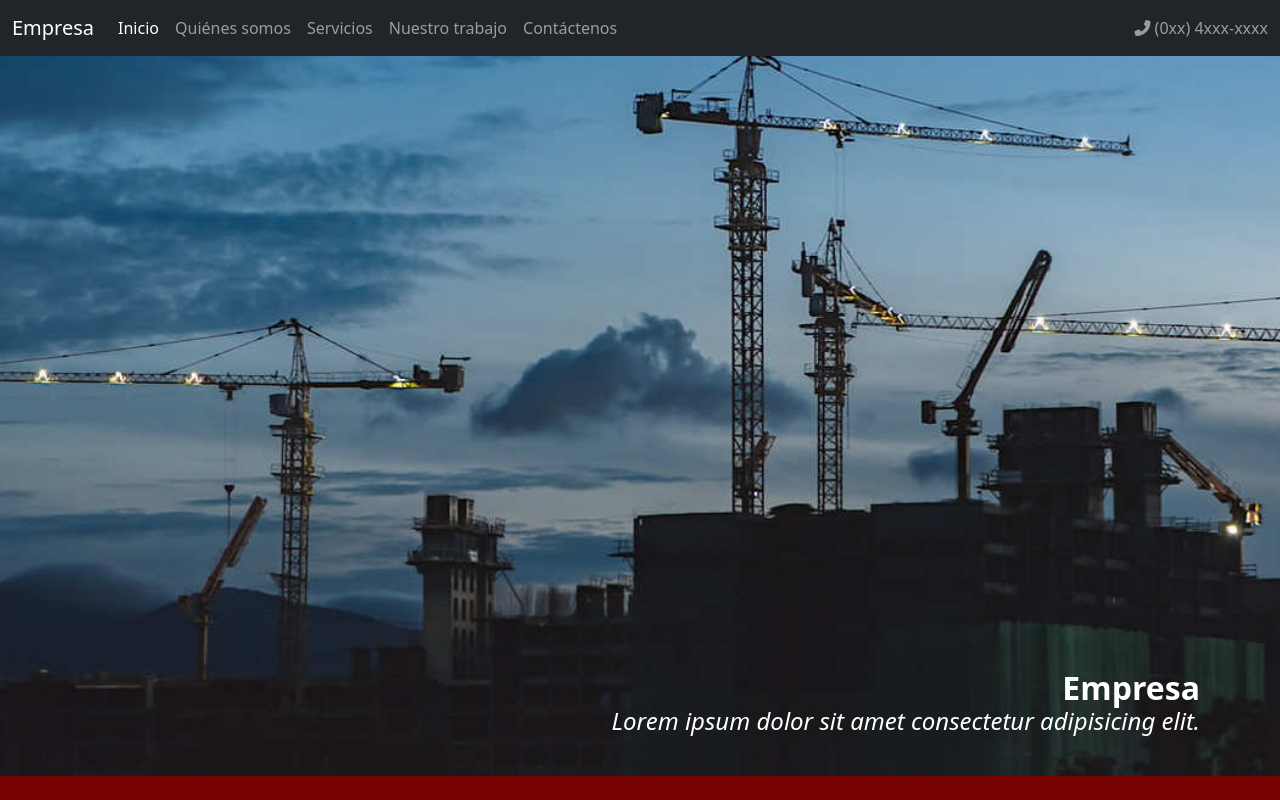
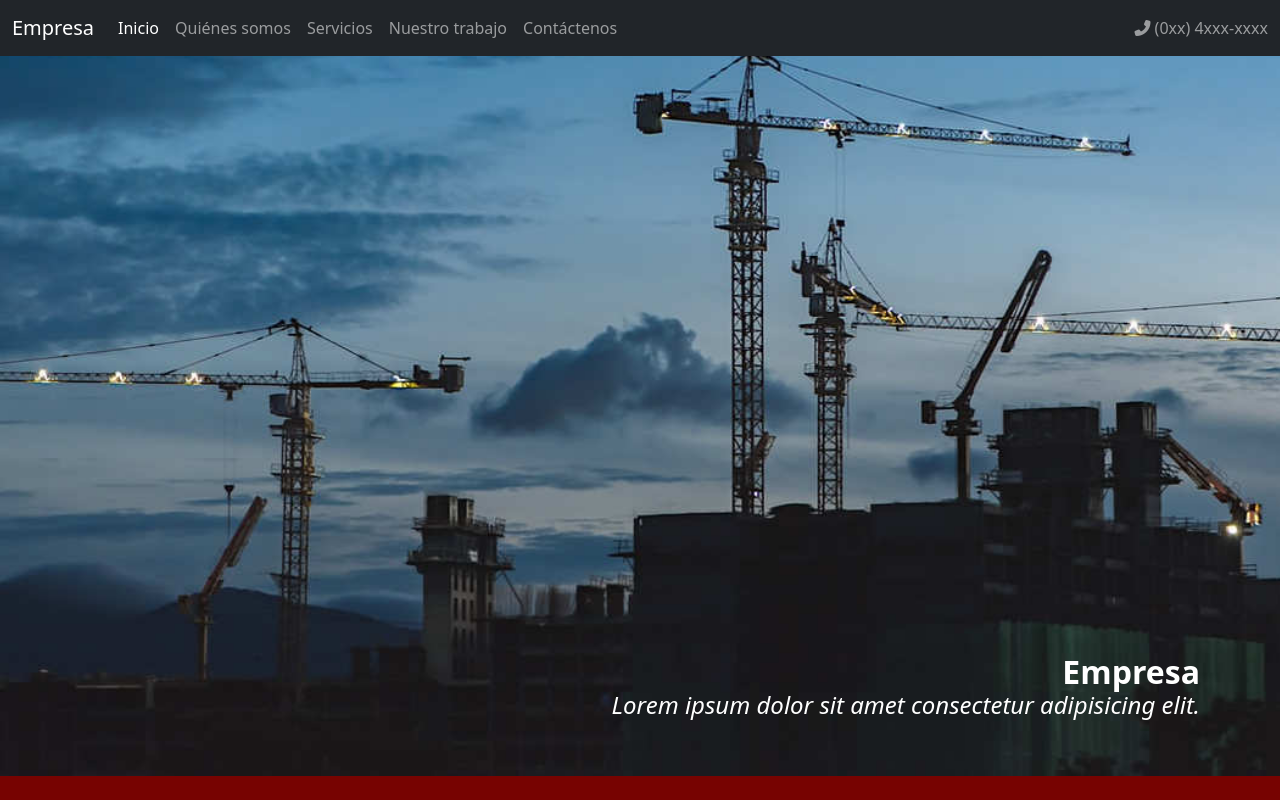
Before and after one commit to programming-Regina/maqueta-landing-page, a plain HTML site: page index.html in a window 1280 px wide. Shown: the top 800 px of the page. Drawn offline with nearby package versions, Linux system fonts and the light colour scheme.

Commit message:
Add files via upload

```diff
--- a/style/styles.css
+++ b/style/styles.css
@@ -219,7 +219,7 @@ section>p {
 
 @media screen and (min-width: 600px) {
   .cover-img {
-    padding-bottom: 2.5rem;
+    padding-bottom: 3.5rem;
   }
 
   .footer-block {
```
